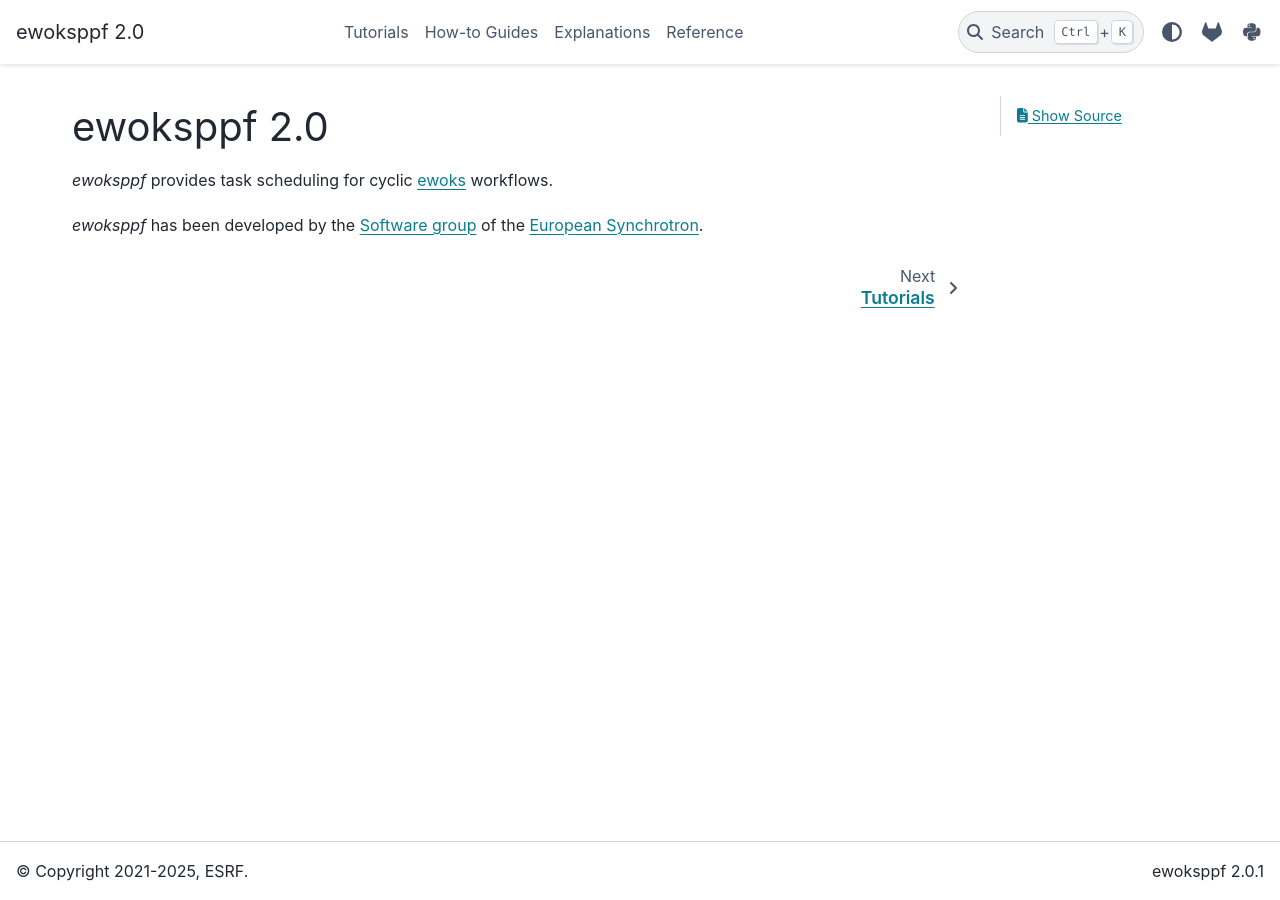
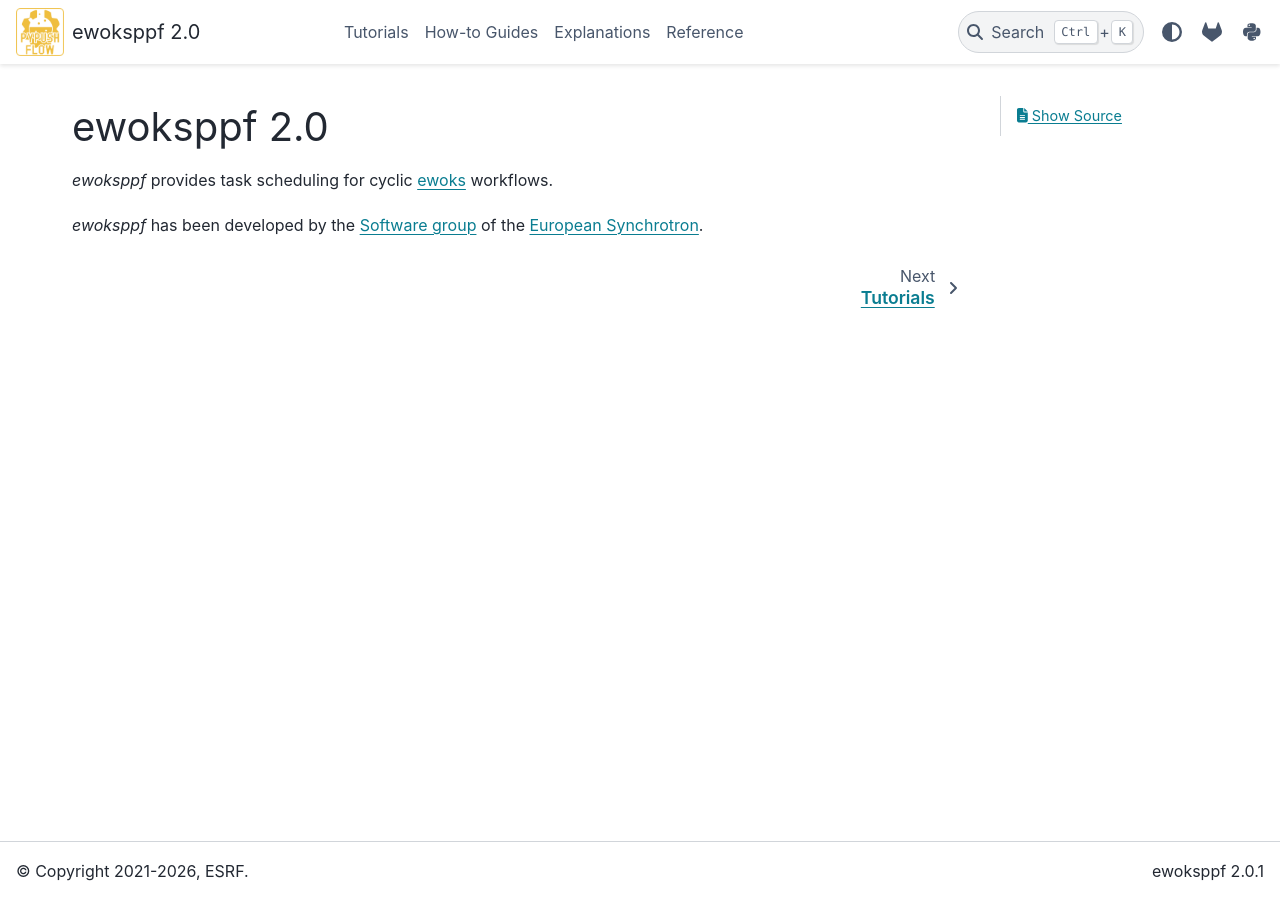
Before and after one commit to ewoks-kit/ewoksppf, a Sphinx documentation site: the page built from doc/index.rst, in a window 1280 px wide. Built offline with Sphinx 7.4.7 and the PyData theme 0.15.4, drawn with Linux system fonts in a browser that asks for light colours.

Commit message:
Add logos to doc

```diff
--- a/doc/conf.py
+++ b/doc/conf.py
@@ -7,7 +7,7 @@
 
 project = "ewoksppf"
 version = ".".join(release.split(".")[:2])
-copyright = "2021-2025, ESRF"
+copyright = "2021-2026, ESRF"
 author = "ESRF"
 docstitle = f"{project} {version}"
 
@@ -46,7 +46,7 @@
 
 html_theme = "pydata_sphinx_theme"
 html_title = docstitle
-# html_logo = "_static/logo.png"
+html_logo = "_static/logo.png"
 html_static_path = ["_static"]
 html_template_path = ["_templates"]
 html_css_files = ["custom.css"]
```
Also changed, not shown: doc/_static/logo.png (added), doc/_static/logo.svg (added).
